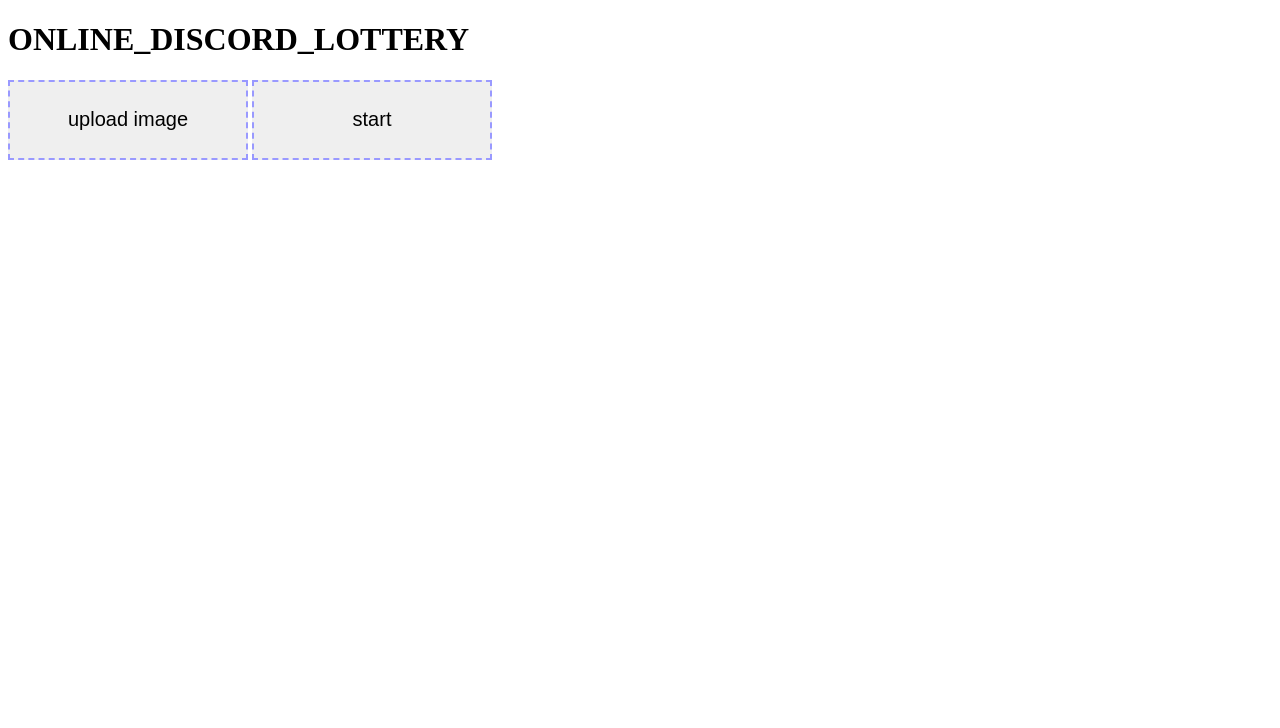
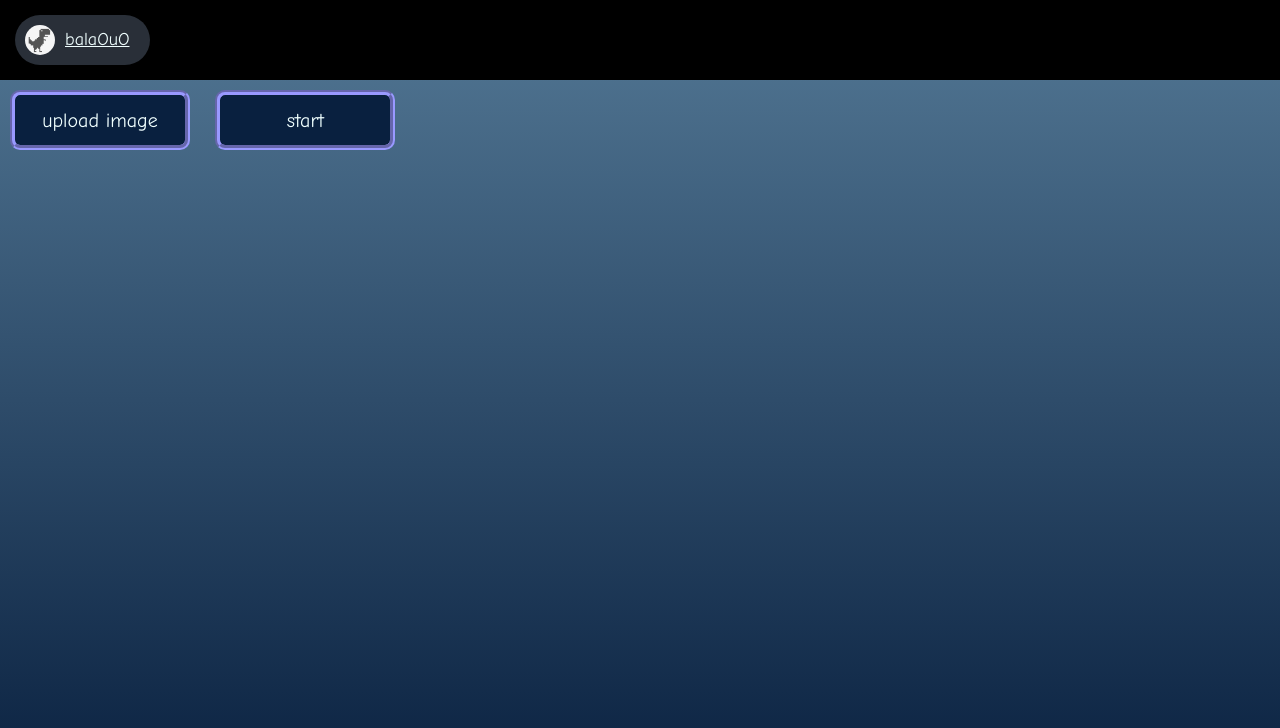
Before and after one commit to balaOuO/balaOuO.github.io, a plain HTML site: page index.html in a window 1280 px wide. Drawn offline with Linux system fonts and the light colour scheme.

Commit message:
[add] a lot of css

```diff
--- /dev/null
+++ b/index.css
@@ -0,0 +1,70 @@
+html {
+    background-image: linear-gradient(to top, #09203f 0%, #537895 100%);
+    height: 100%;
+    margin: 0px;
+    padding: 0px;
+}
+
+* {
+    color: azure;
+    font-family: "Comic Sans MS", sans-serif;
+}
+
+body {
+    margin: 0;
+}
+
+header {
+    background-color: black;
+    padding: 15px;
+    display: flex;
+    align-items: center;
+    display: flex;
+}
+
+header .my_github {
+    background-color: #292f38;
+    padding: 10px;
+    border-radius: 30px;
+    float: left;
+}
+
+header .github_head_picture {
+    width: 30px;
+    height: 30px;
+    border-radius: 15px;
+    float: left;
+}
+
+header .my_github_link {
+    font-size: 18px;
+    text-align: center;
+    margin-left: 10px;
+    margin-right: 10px;
+    line-height: 30px;
+}
+
+/* .main_screen {} */
+
+.main_btn {
+    width: 180px;
+    height: 60px;
+    background-color: #09203f;
+    border: 5px #9999FF groove;
+    border-radius: 10px;
+    margin: 10px;
+    font-size: 20px;
+}
+
+.main_btn:hover {
+    border-style: solid;
+    background-color: #537895;
+}
+
+.main_img {
+    position: absolute;
+    top: 0;
+    left: 0;
+    border-radius: 15px;
+    /* border: 5px #9999FF solid; */
+}
--- a/index.html
+++ b/index.html
@@ -4,32 +4,33 @@
 <head>
     <meta charset="utf-8" />
     <title>web lottery</title>
+    <link rel="stylesheet" href="index.css" />
 </head>
 
-<body>
-    <h1>ONLINE_DISCORD_LOTTERY</h1>
-    <div>
-        <!-- <link href="https://cdnjs.cloudflare.com/ajax/libs/ratchet/2.0.2/css/ratchet.css" rel="stylesheet" /> -->
-        <!-- <label for="imageInput" class="btn">upload image</label> -->
-        <button style="width:240px;height:80px;border:2px #9999FF dashed;"
-            onclick="document.getElementById('imageInput').click()">
-            <span style="font-size: 20px;">upload image</span>
-        </button>
+<body aria-hidden="false" style="padding: 0px;">
+    <header>
+        <div class="my_github">
+            <img class="github_head_picture" src="github_head.jpg">
+            <a class="my_github_link" href="https://github.com/balaOuO">balaOuO</a>
+        </div>
+        <h1></h1>
+    </header>
+
+    <div class="main_screen">
+        <button class="main_btn" onclick="document.getElementById('imageInput').click()">upload image</button>
 
         <input type="file" id="imageInput" style="display: none;" name="imageInput" onchange="handleFiles(this.files)"
             accept="image/png , image/jpeg">
 
-        <button id="start_but" style="width:240px;height:80px;border:2px #9999FF dashed;" onclick="control(this)">
-            <span style="font-size: 20px;">start</span>
-        </button>
+        <button class="main_btn" id="start_but" onclick="control(this)">start</button>
 
     </div>
 
     <br />
 
     <div style="position: relative;">
-        <img id="preview" style="position: absolute; top: 0; left: 0;">
-        <canvas id="canvas" style="position: absolute; top: 0; left: 0;"></canvas>
+        <img class="main_img" id="preview">
+        <canvas class="main_img" id="canvas"></canvas>
     </div>
 
     <script src="index.js"></script>
--- a/index.js
+++ b/index.js
@@ -75,7 +75,7 @@ function control(element) {
         if (button_isblue) {
 
             button_isblue = false;
-            element.style = "width:240px;height:80px;border:2px #860d09 dashed;";
+            element.style.borderColor = "#860d09";
             element.innerHTML = `<span style="font-size: 20px;">stop</span>`;
 
             max_speed = Math.random() * 10 + 15;
@@ -89,7 +89,7 @@ function control(element) {
         }
         else if (!button_isblue) {
             button_isblue = true;
-            element.style = "width:240px;height:80px;border:2px #9999FF dashed;";
+            element.style.borderColor = "#9999FF";
             element.innerHTML = `<span style="font-size: 20px;">start</span>`;
 
             clearInterval(stop_flag);
```
Also changed, not shown: github_head.jpg (added).
